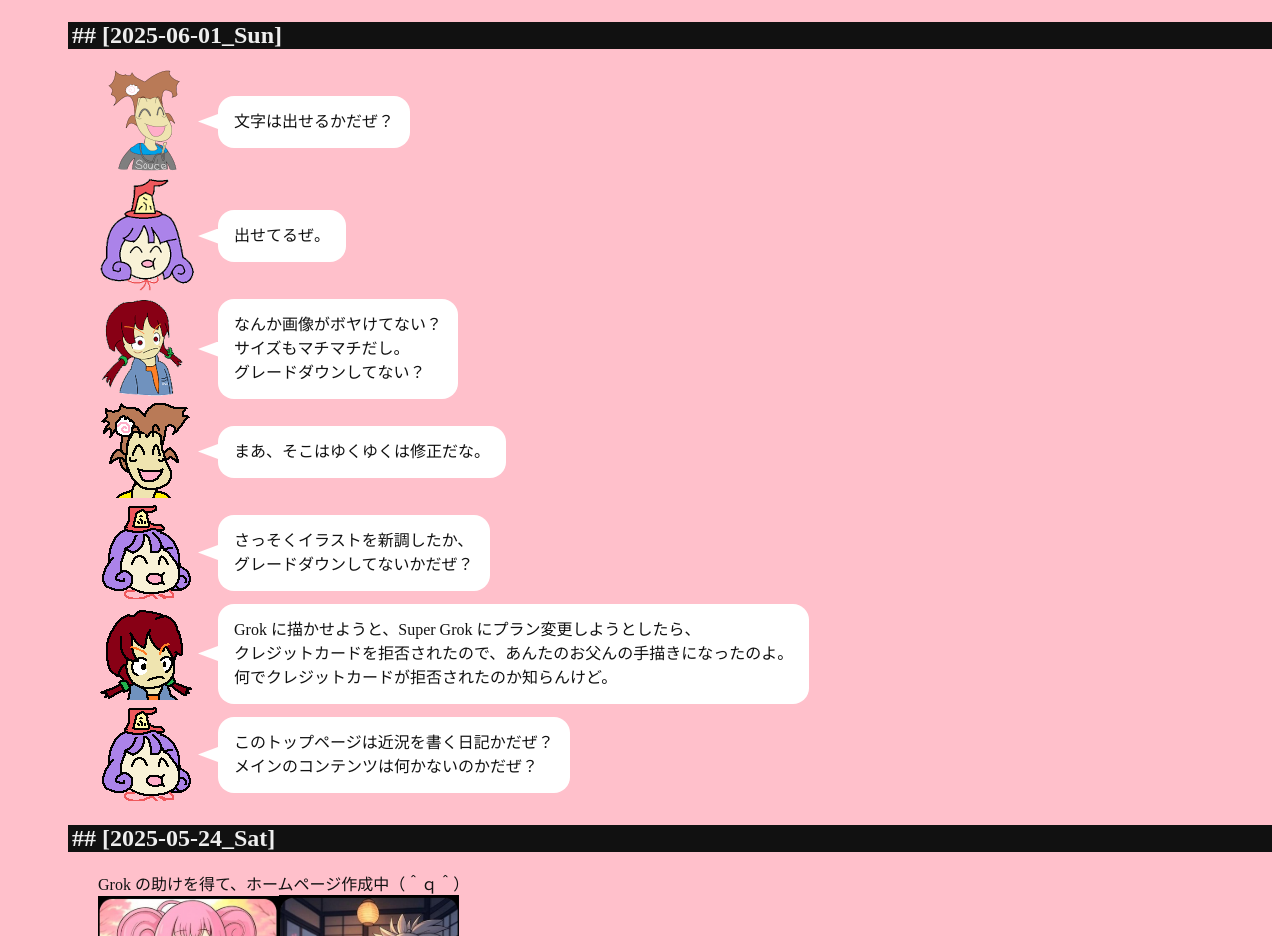
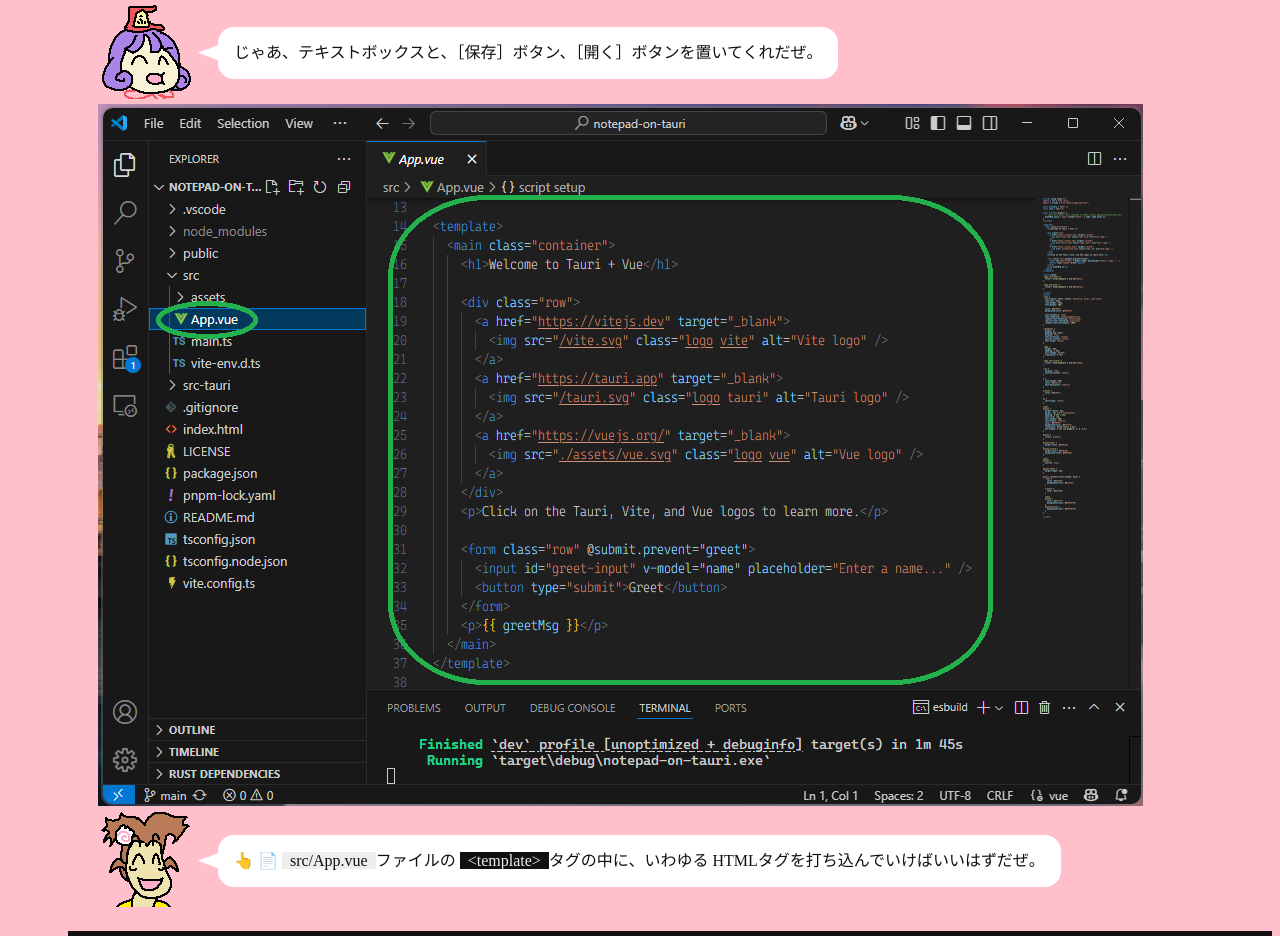
Before and after one commit to muzudho/Warabenture-2025, a Nuxt app: page / in a window 1280 px wide. Shown: the part 5616-6552 px from the top of the page. Built offline with nearby package versions, Linux system fonts and the light colour scheme.

Commit message:
code用spanタグのスタイル追加。

```diff
--- a/app.vue
+++ b/app.vue
@@ -180,6 +180,27 @@
           動作確認はこれに対して行う。
         </div>
       </div>
+      <div class="talk">
+        <div class="face-container">
+          <img src="@/assets/img/202506__character__01--2013-kifuwarabe-o1o1o0.png" />
+        </div>
+        <div class="baloon-tail"></div>
+        <div class="baloon">
+          じゃあ、テキストボックスと、［保存］ボタン、［開く］ボタンを置いてくれだぜ。
+        </div>
+      </div>
+      <a target="_blank" href="/img/journal/202506/202506__program__02--1847-tauri-o1o8o0_mark.png">
+        <img src="/img/journal/202506/202506__program__02--1847-tauri-o1o8o0_mark.png">
+      </a><br/>
+      <div class="talk">
+        <div class="face-container">
+          <img src="@/assets/img/202506__character__01--1951-kifuwarabeNoOton-o1o2o0.png" />
+        </div>
+        <div class="baloon-tail"></div>
+        <div class="baloon">
+          👆 📄 <span class="code-w">src/App.vue</span>ファイルの <span class="code-b">&lt;template&gt;</span>タグの中に、いわゆる HTMLタグを打ち込んでいけばいいはずだぜ。
+        </div>
+      </div>
     </div>
 
     <h2>## [2025-06-01_Sun]</h2>
@@ -342,4 +363,19 @@ div.baloon-tail {
   background-color: white; /* 白い背景 */
   clip-path: polygon(0% 50%, 100% 0%, 100% 100%); /* 上頂点、下底の三角形 */
 }
+
+span.code-b {
+  background-color: #111111;
+  color:#EEEEEE;
+  padding-left: 8px;
+  padding-right: 8px;
+}
+
+span.code-w {
+  background-color: #EEEEEE;
+  color:#111111;
+  padding-left: 8px;
+  padding-right: 8px;
+}
+
 </style>
```
Also changed, not shown: public/img/journal/202506/202506__program__02--1847-tauri-o1o8o0_mark.png (added), 1 other file (tests, documents, lock files or other folders).
